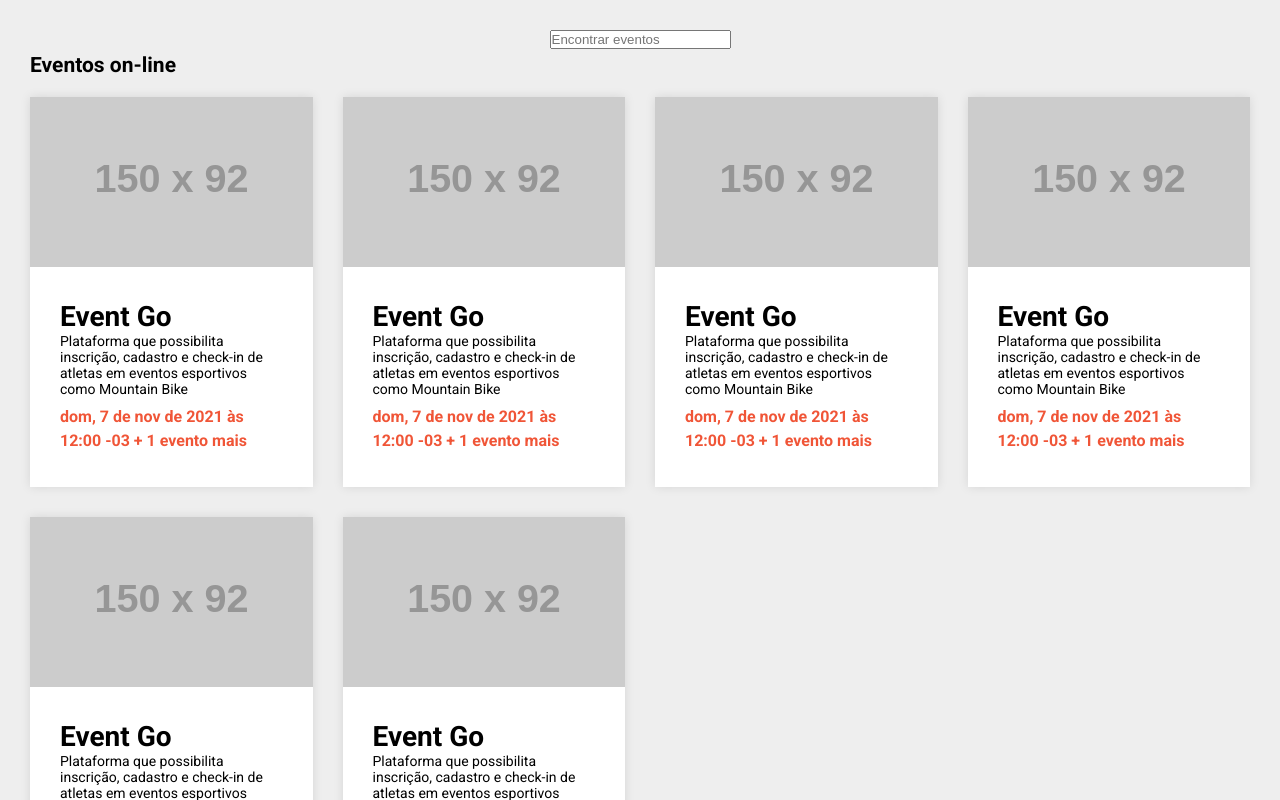
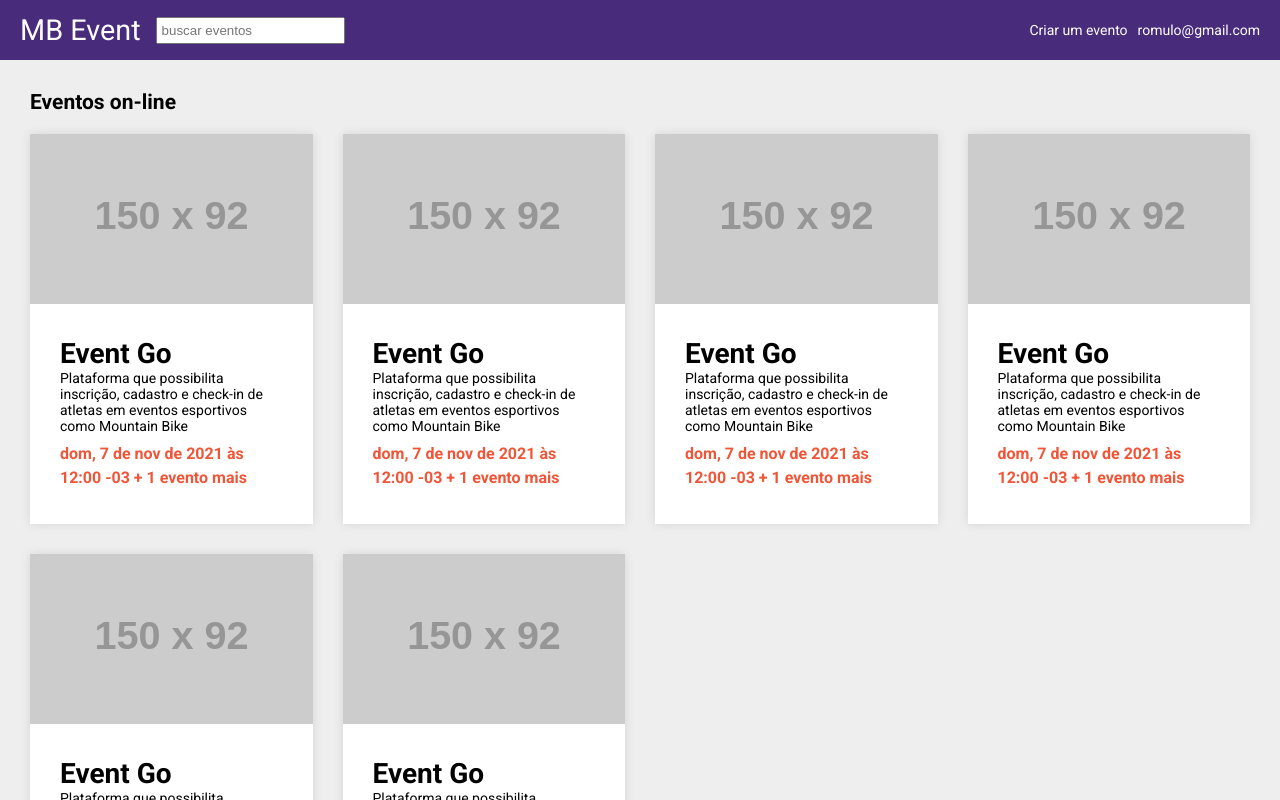
Before and after one commit to romulosous/react-mb-eventos, a React (Create React App) app: page / in a window 1280 px wide. Shown: the top 800 px of the page. Built offline with nearby package versions, Linux system fonts and the light colour scheme.

Commit message:
Add Header component

```diff
--- a/src/components/Header/header.css
+++ b/src/components/Header/header.css
@@ -0,0 +1,34 @@
+header {
+  height: 60px;
+  display: flex;
+  width: 100%;
+  justify-content: space-between;
+  padding: 20px ;
+  align-items: center;
+  background-color: #482b7b;
+}
+
+.search {
+  display: flex;
+  align-items: center;
+  justify-content: center;
+}
+
+.search input {
+  padding: 4px;
+  margin-left: 15px;
+}
+
+a {
+  text-decoration: none;
+  color: #FFF;
+}
+
+.links-header a {
+  margin-left: 10px;
+}
+
+.logo {
+  font-size: 1.8rem;
+  color: #FFF;
+}
--- a/src/components/Header/index.js
+++ b/src/components/Header/index.js
@@ -5,10 +5,14 @@
 export default function Header() {
   return (
     <header>
-      <Link className="logo" to="/">MB Event</Link>
-      <input type="text" placeholder="buscar eventos" />
-      <span>Criar um evento</span>
-      <span>romulo</span>
+      <div className="search">
+        <Link className="logo" to="/">MB Event</Link>
+        <input type="text" placeholder="buscar eventos" />
+      </div>
+      <div className="links-header">
+        <Link>Criar um evento</Link>
+        <Link>romulo@gmail.com</Link>
+      </div>
     </header>
   )
 }
--- a/src/components/SideBar/sidebar.css
+++ b/src/components/SideBar/sidebar.css
@@ -2,7 +2,7 @@
   margin: 0;
   padding: 0;
   width: 200px;
-  background-color: #181C2e;
+  background-color: #482b7b;
   position: fixed;
   height: 100%;
   overflow: auto;
--- a/src/pages/Home/index.js
+++ b/src/pages/Home/index.js
@@ -2,6 +2,7 @@
 import EventCard from "../../components/EventCard"
 import "./home.css"
 
+import Header from "../../components/Header"
 export default function Dashboard() {
   const events = [{
     id: "1",
@@ -158,16 +159,9 @@
 
 
   return (
+    <div>
+      <Header />
       <div className="container-home">
-      <div className="d-flex justify-content-center">
-        <form className="formSearchPost" onSubmit={() => { }}>
-          <input
-            type="text"
-            placeholder="Encontrar eventos"
-            className="mb-1"
-          />
-        </form>
-      </div>
 
         {!!events.length && <div>
           <h2 className="title-events">Eventos on-line</h2>
@@ -189,5 +183,6 @@
 
         {!events.length && <p className="text-center">Events not found with this title =)</p>}
       </div>
+    </div>
   )
 }
--- a/src/routes/Route.js
+++ b/src/routes/Route.js
@@ -23,7 +23,7 @@
     return <Redirect to="/login" />
   }
 
-  if (signed && !isPrivate && location.pathname !== "/") {
+  if (signed && !isPrivate) {
     return <Redirect to="/dashboard" />
   }
 
```
Lines whose indentation alone changed are shown as unchanged.
